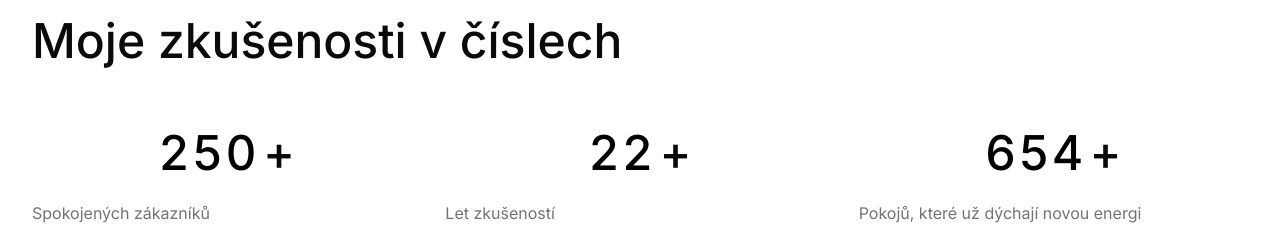
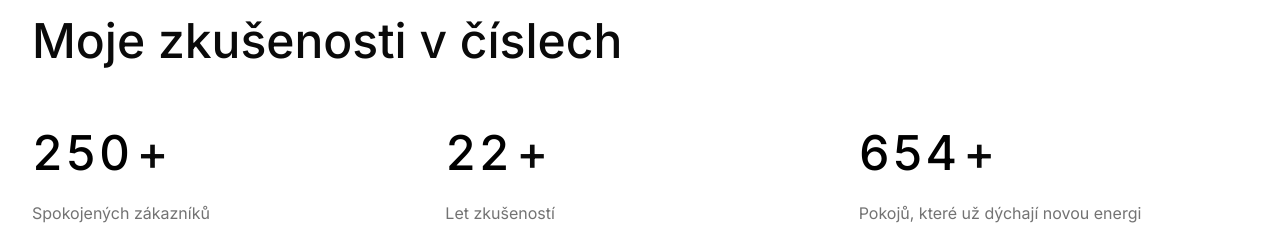
Before and after one commit to david-urbanek/malir-beda, a Next.js app: page / in a window 1280 px wide. Shown: the part 1860-2087 px from the top of the page. Built offline with nearby package versions, Linux system fonts and the light colour scheme.

Commit message:
Remove justify-center from stats containers
Eliminated the 'justify-center' class from the flex containers displaying statistics in About2.tsx to improve alignment and layout consistency.

```diff
--- a/components/home-page/About2.tsx
+++ b/components/home-page/About2.tsx
@@ -41,7 +41,7 @@ const About2 = () => {
                     </h2>
                     <div className="grid grid-cols-2 gap-6 md:grid-cols-3">
                         <div className="flex flex-col gap-6 border-b pb-8">
-                            <div className="text-4xl font-medium md:text-5xl flex justify-center gap-1">
+                            <div className="text-4xl font-medium md:text-5xl flex gap-1">
                                 <NumberTicker
                                 value={250}
                             />
@@ -50,7 +50,7 @@ const About2 = () => {
                             <p className="text-muted-foreground">Spokojených zákazníků</p>
                         </div>
                         <div className="flex flex-col gap-6 border-b pb-8">
-                            <div className="text-4xl font-medium md:text-5xl flex justify-center gap-1">
+                            <div className="text-4xl font-medium md:text-5xl flex gap-1">
                                 <NumberTicker
                                     value={22}
                                 />
@@ -59,7 +59,7 @@ const About2 = () => {
                             <p className="text-muted-foreground">Let zkušeností</p>
                         </div>
                         <div className="flex flex-col gap-6 border-b pb-8">
-                            <div className="text-4xl font-medium md:text-5xl flex justify-center gap-1">
+                            <div className="text-4xl font-medium md:text-5xl flex gap-1">
                                 <NumberTicker
                                     value={654}
                                 />
```
